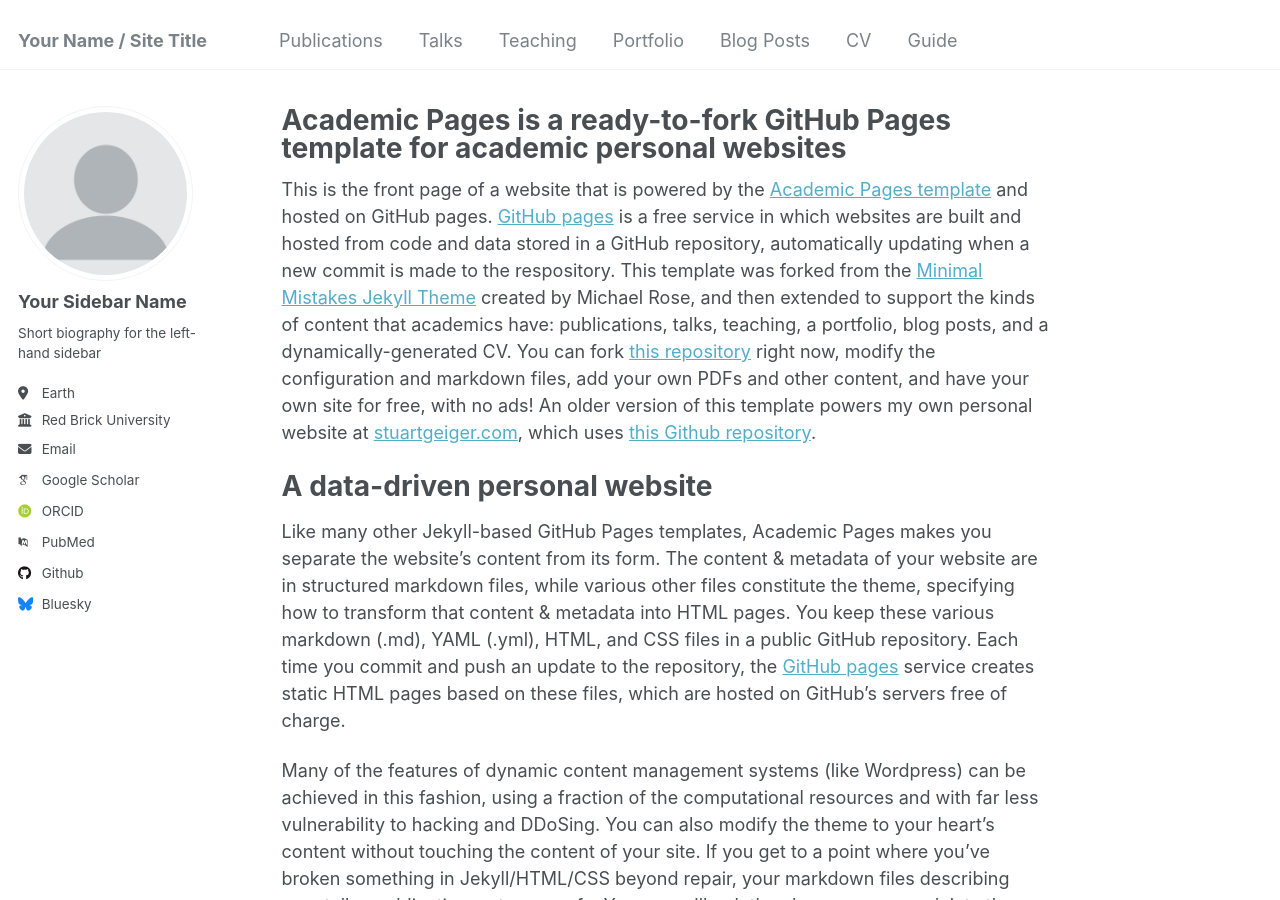
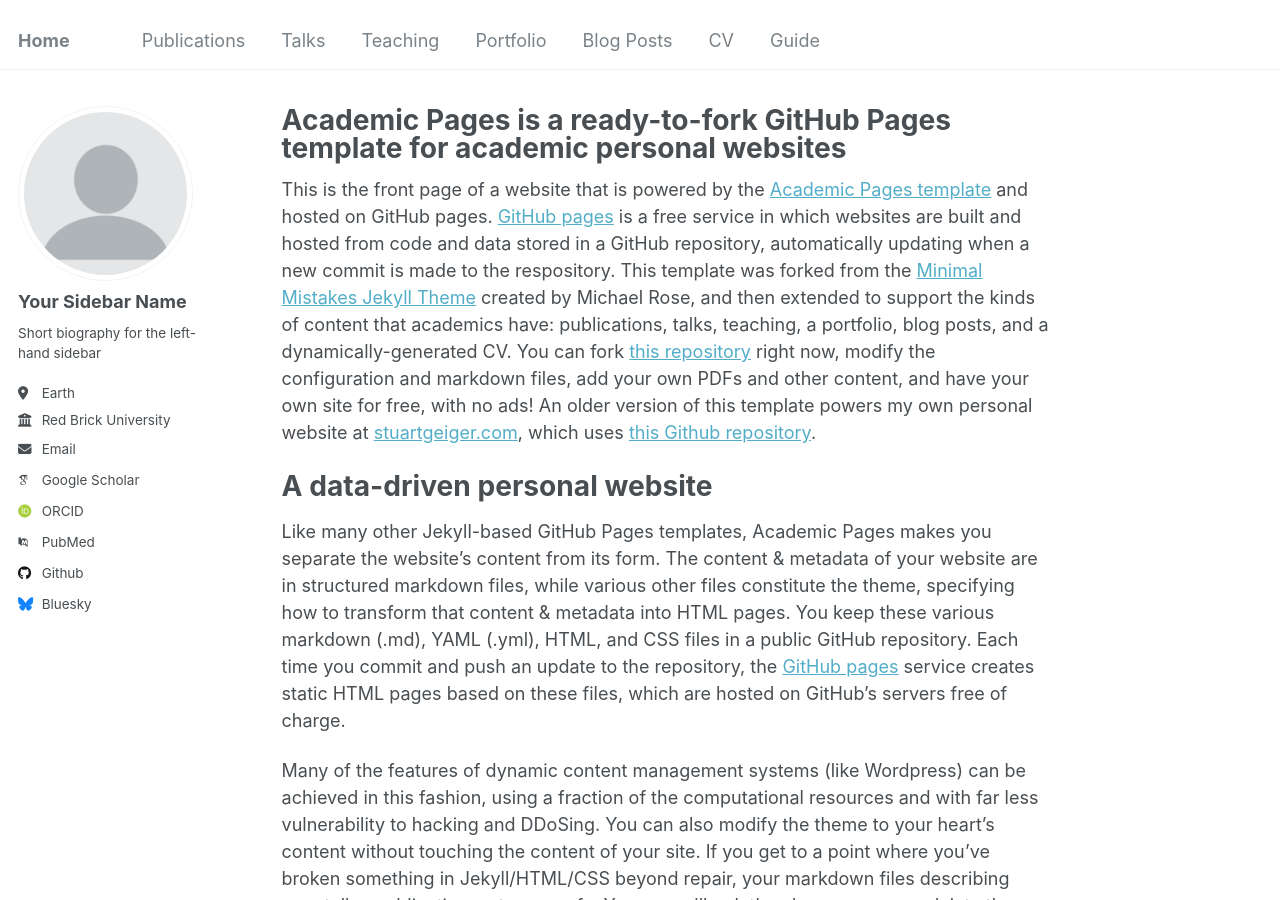
Before and after one commit to NatDave/natdave.github.io, a Jekyll site: the page built from _pages/about.md, in a window 1280 px wide and 900 px high. Built offline with Jekyll 4.4.1, drawn with Linux system fonts in a browser that asks for light colours; some web fonts are replaced; part of the change alters nothing that is shown.

Commit message:
Update _config.yml

```diff
--- a/_config.yml
+++ b/_config.yml
@@ -1,14 +1,6 @@
-# Welcome to Jekyll!
-#
-# This config file is meant for settings that affect your entire site, values
-# which you are expected to set up once and rarely need to edit after that.
-# For technical reasons, this file is *NOT* reloaded automatically when you use
-# `jekyll serve -l -H localhost`. If you change this file, please restart the
-# server process.
-
 # Basic Site Settings
 locale                   : "en-US"
-title                    : "Your Name / Site Title"
+title                    : "Home"
 title_separator          : "-"
 name                     : &name "Your Name"
 description              : &description "personal description"
```
